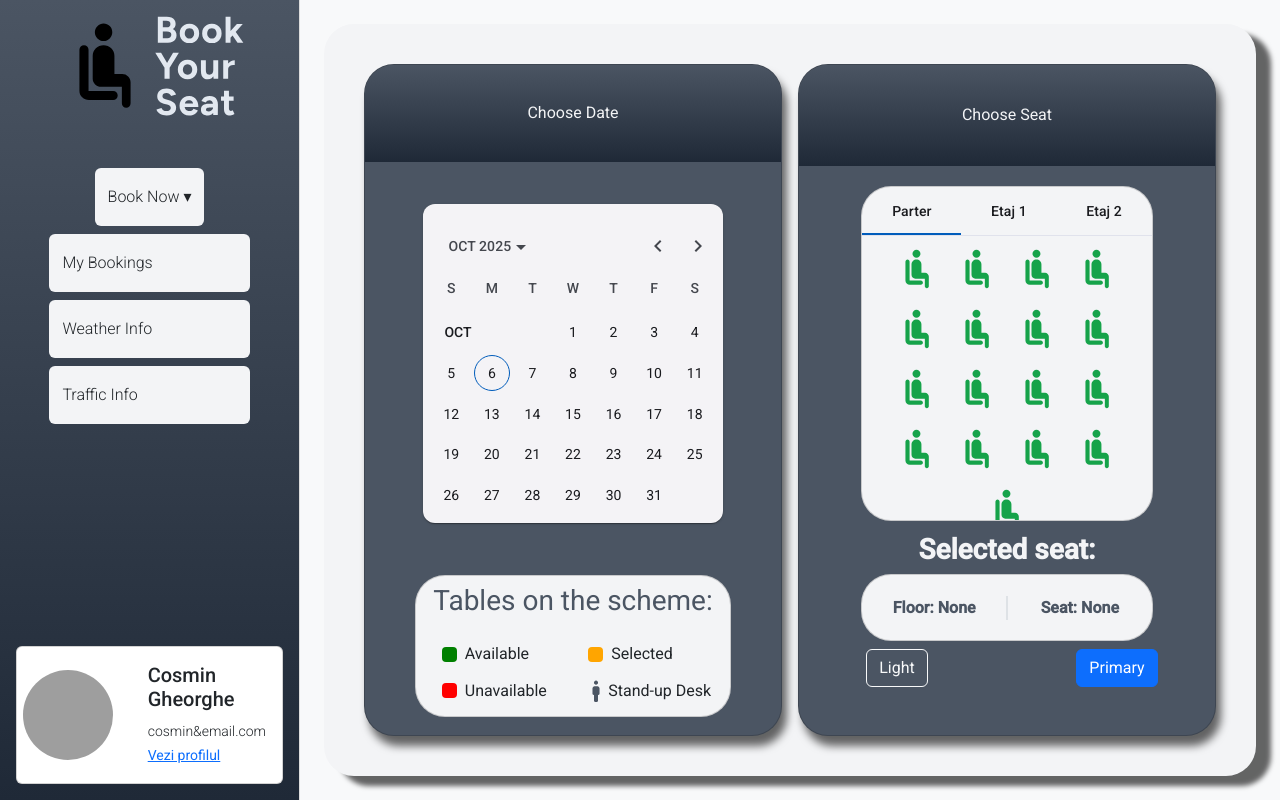
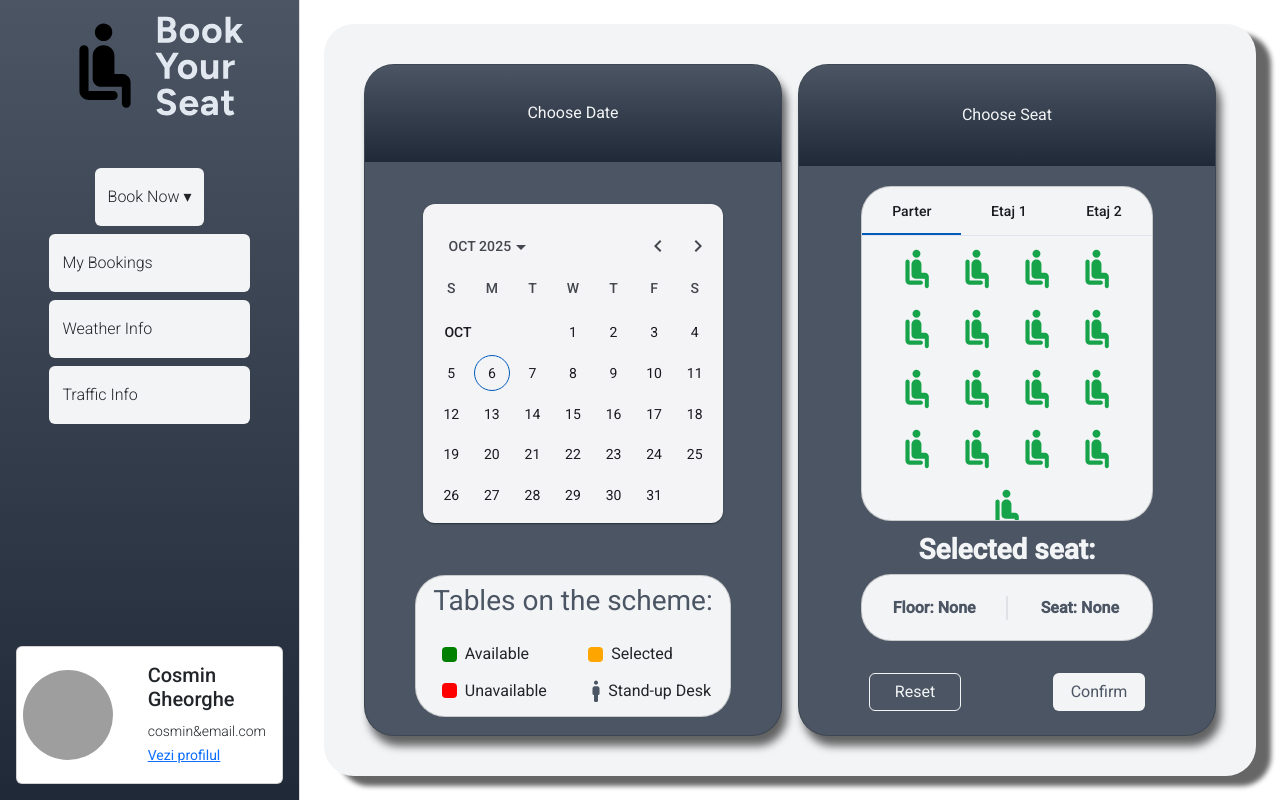
Before and after one commit to ITSSBackToSchool/echipa-3-frontend, an Angular app: page /office-seats in a window 1280 px wide. Built offline with nearby package versions, Linux system fonts and the light colour scheme; grey boxes are pictures that could not be loaded.

Commit message:
finish design office seats

```diff
--- /dev/null
+++ b/src/app/button-confirm/button-confirm.component.html
@@ -0,0 +1,3 @@
+<button type="button" class="btn" [ngClass]="customClass">
+  <ng-content></ng-content>
+</button>
--- a/src/app/pages/conference-rooms/conference-rooms.component.html
+++ b/src/app/pages/conference-rooms/conference-rooms.component.html
@@ -1 +1,3 @@
-<p>conference-rooms works!</p>
+<div class="container p-4">
+  <div class="main d-flex">Hello World</div>
+</div>
--- a/src/app/pages/office-seats/office-seats.component.css
+++ b/src/app/pages/office-seats/office-seats.component.css
@@ -59,3 +59,23 @@
 .text-selected {
   color: #4b5563;
 }
+.btn-confirm {
+  color: #4b5563;
+  background-color: #f3f4f6;
+  width: 50%;
+}
+.btn-confirm:hover {
+  color: #f3f4f6;
+  background-color: #f59e0b;
+  transition: 0.3s all ease;
+}
+.btn-reset {
+  color: #f3f4f6;
+  border-color: #f3f4f6;
+  width: 50%;
+}
+.btn-reset:hover {
+  color: #4b5563;
+  background-color: #f3f4f6;
+  transition: 0.3s all ease;
+}
--- a/src/app/pages/office-seats/office-seats.component.html
+++ b/src/app/pages/office-seats/office-seats.component.html
@@ -1,4 +1,4 @@
-<div class="container bg-light p-4">
+<div class="container p-4">
   <div class="main d-flex">
     <div class="col p-2">
       <!-- CARD SEATS -->
@@ -100,13 +100,17 @@
             </div>
           </div>
         </div>
-        <div class="container-butoane">
-          <div class="row">
-            <div class="col align-items-center justify-content-center d-flex">
-              <button type="button" class="btn btn-outline-light">Light</button>
+        <div class="container-butoane mt-4">
+          <div class="align-items-center justify-content-center d-flex">
+            <div
+              class="col align-items-center justify-content-center d-flex ms-4"
+            >
+              <button type="button" class="btn btn-reset">Reset</button>
             </div>
-            <div class="col align-items-center justify-content-center d-flex">
-              <button type="button" class="btn btn-primary">Primary</button>
+            <div
+              class="col align-items-center justify-content-center d-flex me-4"
+            >
+              <button class="btn btn-confirm" type="submit">Confirm</button>
             </div>
           </div>
         </div>
```
Also changed, not shown: src/app/button-confirm/button-confirm.component.ts (added, +13 -0 lines), src/app/pages/office-seats/office-seats.component.ts (+8 -1 lines), src/app/button-confirm/button-confirm.component.css (added), 1 other file (tests, documents, lock files or other folders).
